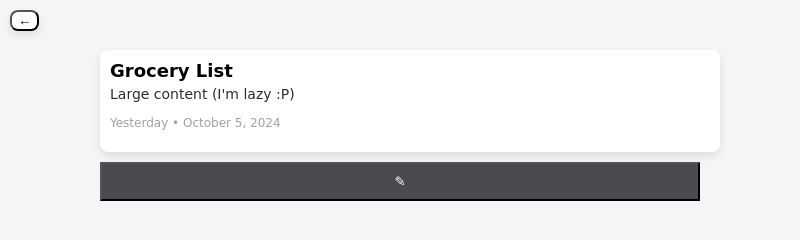
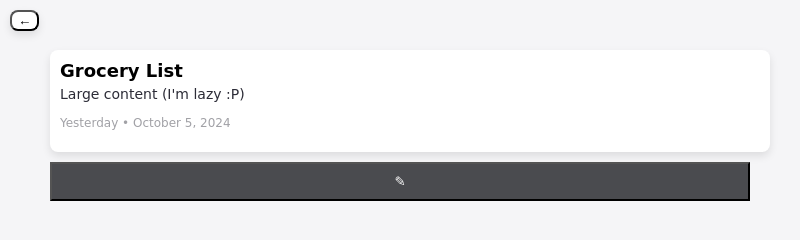
Before and after one commit to pROmeTEuL/Thunder-Note, an Electron app: page src/notepage/page.html in a window 800 px wide. Drawn offline with Linux system fonts and the light colour scheme.

Commit message:
more pain in crap style sheet :)

```diff
--- a/src/editpage/style.css
+++ b/src/editpage/style.css
@@ -1,5 +1,5 @@
 :root {
-    --horizontal-margin: auto;
+    --horizontal-margin: 50px;
     --container-top-margin: 50px;
     --buttons-top-margin: 10px;
 }
@@ -34,7 +34,7 @@ body {
 }
 
 .aligner {
-    max-width: 600px;
+    max-width: auto;
     margin: var(--container-top-margin) var(--horizontal-margin);
 }
 
--- a/src/mainpage/style.css
+++ b/src/mainpage/style.css
@@ -1,3 +1,8 @@
+:root {
+  --horizontal-margin: 50px;
+  --container-top-margin: 50px;
+}
+
 body {
   font-family: "Bradley Hand", cursive;
   /*font-family: -apple-system, BlinkMacSystemFont, "Segoe UI", Roboto, "Helvetica Neue", Arial, sans-serif;*/
@@ -7,8 +12,8 @@ body {
 }
 
 .container {
-  max-width: 600px;
-  margin: 50px auto;
+  max-width: auto;
+  margin: var(--container-top-margin) var(--horizontal-margin);
   padding: 10px;
   background-color: white;
   border-radius: 8px;
--- a/src/notepage/style.css
+++ b/src/notepage/style.css
@@ -1,5 +1,5 @@
 :root {
-    --horizontal-margin: auto;
+    --horizontal-margin: 50px;
     --container-top-margin: 50px;
     --edit-button-top-margin: 10px;
 }
@@ -34,7 +34,7 @@ body {
 }
 
 .aligner {
-    max-width: 600px;
+    max-width: auto;
     margin: var(--container-top-margin) var(--horizontal-margin);
 }
 
```
